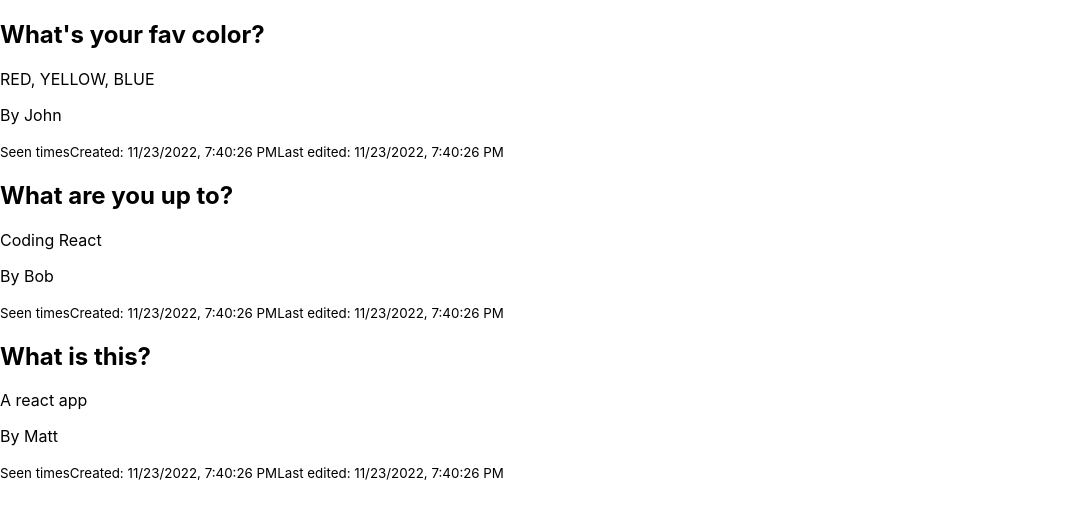
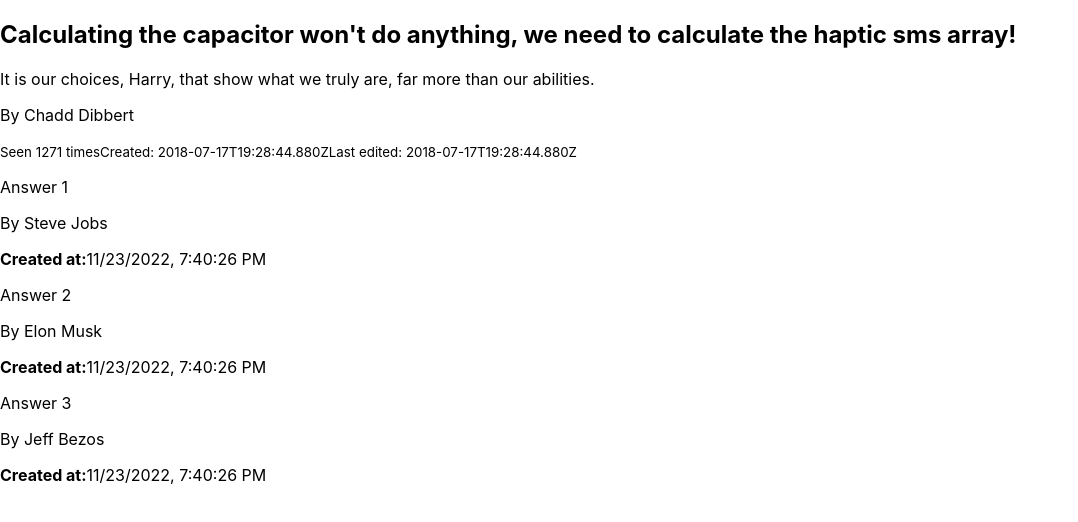
Before and after one commit to CodeCoreYVR/react_client_sept2022, a React (Create React App) app: page / in a window 1280 px wide. Shown: the top 522 px of the page, without its empty margins (0-1078 px from the left). Built offline with nearby package versions, Linux system fonts and the light colour scheme.

Commit message:
react state add state inside QuestionShowPage

```diff
--- a/src/components/QuestionShowPage.js
+++ b/src/components/QuestionShowPage.js
@@ -2,18 +2,28 @@
 // import AnswerDetails from './AnswerDetails';
 import AnswerList from './AnswerList';
 import { Component } from 'react';
+import questionData from '../questionData';
 
 class QuestionShowPage extends Component {
+    constructor(props){
+        super(props);
+        this.state = questionData
+    }
+
+    // state = {
+    //     question: questionData
+    // }
+
     render(){
         return(
           <main>
             <QuestionDetails
-            title="What is your favourite colour?"
-            body="Red,green,blue,rainbow..."
-            author={{full_name: "Jon Snow"}}
-            view_count={35}
-            created_at={ new Date() }
-            updated_at={ new Date() }
+            title={this.state.title}
+            body={this.state.body}
+            author={this.state.author}
+            view_count={this.state.view_count}
+            created_at={this.state.created_at}
+            updated_at={this.state.updated_at}
             />
             <AnswerList
             answers={
--- a/src/index.js
+++ b/src/index.js
@@ -5,8 +5,8 @@
 import reportWebVitals from './reportWebVitals';
 // import QuestionDetails from './components/QuestionDetails';
 // import AnswerDetails from './components/AnswerDetails';
-// import QuestionShowPage from './components/QuestionShowPage';
-import QuestionIndexPage from './components/QuestionIndexPage';
+import QuestionShowPage from './components/QuestionShowPage';
+// import QuestionIndexPage from './components/QuestionIndexPage';
 
 const root = ReactDOM.createRoot(document.getElementById('root'));
 root.render(
@@ -24,16 +24,16 @@
   //We are removing strict mode for now
   //With JSX, we had to access the React element created, but with JSX and Babel we can
   //now write the component as a html tag
-  // <QuestionShowPage/>
-  <QuestionIndexPage
-  list={
-    [
-      {title: "What's your fav color?", body: "RED, YELLOW, BLUE", created_at: new Date(), updated_at: new Date(), author: {full_name: "John"} },
-      {title: "What are you up to?", body: "Coding React", created_at: new Date(), updated_at: new Date(), author: {full_name: "Bob"} },
-      {title: "What is this?", body: "A react app", created_at: new Date(), updated_at: new Date(), author: {full_name: "Matt"} }
-    ]
-  }
-  />
+  <QuestionShowPage/>
+  // <QuestionIndexPage
+  // list={
+  //   [
+  //     {title: "What's your fav color?", body: "RED, YELLOW, BLUE", created_at: new Date(), updated_at: new Date(), author: {full_name: "John"} },
+  //     {title: "What are you up to?", body: "Coding React", created_at: new Date(), updated_at: new Date(), author: {full_name: "Bob"} },
+  //     {title: "What is this?", body: "A react app", created_at: new Date(), updated_at: new Date(), author: {full_name: "Matt"} }
+  //   ]
+  // }
+  // />
   //Note, with React and JSX, all tags must be closed properly
   //for example, an html self closing tag like <hr> might still work for regular html
   //but for React, it must be closed like <hr/> or <hr></hr>
--- /dev/null
+++ b/src/questionData.js
@@ -0,0 +1,76 @@
+export default {
+    id: 601,
+    title:
+        "Calculating the capacitor won't do anything, we need to calculate the haptic sms array!",
+    body:
+        "It is our choices, Harry, that show what we truly are, far more than our abilities.",
+    created_at: "2018-07-17T19:28:44.880Z",
+    updated_at: "2018-07-17T19:28:44.880Z",
+    like_count: 3,
+    view_count: 1271,
+    author: {
+        id: 38,
+        first_name: "Chadd",
+        last_name: "Dibbert",
+        full_name: "Chadd Dibbert",
+        created_at: "2018-07-17T19:28:40.981Z",
+        updated_at: "2018-07-17T19:28:40.981Z"
+    },
+    answers: [
+        {
+            id: 2016,
+            body:
+                "I hope to see Ruby help every programmer in the world to be productive, and to enjoy programming, and to be happy. That is the primary purpose of Ruby language.",
+            created_at: "2018-07-17T19:28:44.908Z",
+            updated_at: "2018-07-17T19:28:44.908Z",
+            author: {
+                id: 36,
+                first_name: "Glenda",
+                last_name: "Altenwerth",
+                created_at: "2018-07-17T19:28:40.849Z",
+                updated_at: "2018-07-17T19:28:40.849Z"
+            }
+        },
+        {
+            id: 2015,
+            body:
+                "Most programs are not write-once. They are reworked and rewritten again and again in their lived. Bugs must be debugged. Changing requirements and the need for increased functionality mean the program itself may be modified on an ongoing basis. During this process, human beings must be able to read and understand the original code. It is therefore more important by far for humans to be able to understand the program than it is for the computer.",
+            created_at: "2018-07-17T19:28:44.905Z",
+            updated_at: "2018-07-17T19:28:44.905Z",
+            author: {
+                id: 38,
+                first_name: "Chadd",
+                last_name: "Dibbert",
+                created_at: "2018-07-17T19:28:40.981Z",
+                updated_at: "2018-07-17T19:28:40.981Z"
+            }
+        },
+        {
+            id: 2014,
+            body: "Smart people underestimate the ordinarity of ordinary people.",
+            created_at: "2018-07-17T19:28:44.902Z",
+            updated_at: "2018-07-17T19:28:44.902Z",
+            author: {
+                id: 40,
+                first_name: "Jovan",
+                last_name: "Torp",
+                created_at: "2018-07-17T19:28:41.128Z",
+                updated_at: "2018-07-17T19:28:41.128Z"
+            }
+        },
+        {
+            id: 2013,
+            body:
+                "Ruby inherited the Perl philosophy of having more than one way to do the same thing. I inherited that philosophy from Larry Wall, who is my hero actually. I want to make Ruby users free. I want to give them the freedom to choose.",
+            created_at: "2018-07-17T19:28:44.899Z",
+            updated_at: "2018-07-17T19:28:44.899Z",
+            author: {
+                id: 37,
+                first_name: "Alberta",
+                last_name: "Barrows",
+                created_at: "2018-07-17T19:28:40.915Z",
+                updated_at: "2018-07-17T19:28:40.915Z"
+            }
+        }
+    ]
+};
```
